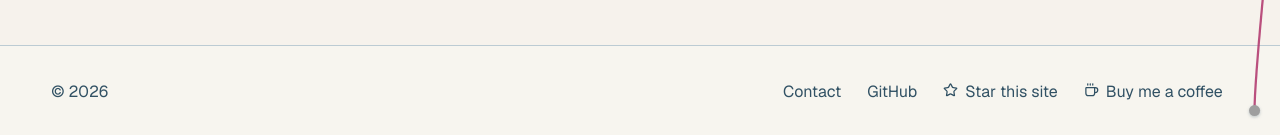
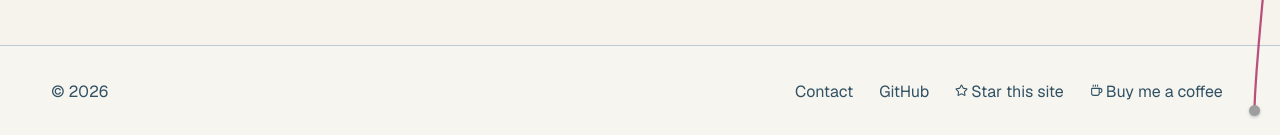
Before and after one commit to royalpinto007/royalpinto007, a Next.js app: page /contact in a window 1280 px wide. Shown: the part 1572-1707 px from the top of the page. Built offline with nearby package versions, Linux system fonts and the light colour scheme; grey boxes are pictures that could not be loaded.

Commit message:
fix: smaller footer icons, centred on the capitals and closer to the text

```diff
--- a/components/layout/Footer.tsx
+++ b/components/layout/Footer.tsx
@@ -34,14 +34,14 @@ export function Footer() {
             target="_blank"
             rel="noopener noreferrer"
           >
-            <Star size={15} aria-hidden="true" /> Star this site
+            <Star size={13} aria-hidden="true" /> Star this site
           </a>
           <a
             href="https://www.buymeacoffee.com/royalpinto007"
             target="_blank"
             rel="noopener noreferrer"
           >
-            <Coffee size={15} aria-hidden="true" /> Buy me a coffee
+            <Coffee size={13} aria-hidden="true" /> Buy me a coffee
           </a>
         </nav>
       </div>
--- a/components/layout/footer.css
+++ b/components/layout/footer.css
@@ -112,11 +112,11 @@
 
 /* Star and coffee links: icons sized to the capital height and centred on the capitals. */
 .coastal-footer .footer-bottom nav a {
-  gap: 7px;
+  gap: 3px;
 }
 .coastal-footer .footer-bottom nav a svg {
   flex-shrink: 0;
-  translate: 0 -1.5px;
+  translate: 0 -1px;
 }
 
 /* Back to top: appears after about two screens of scrolling. */
```
